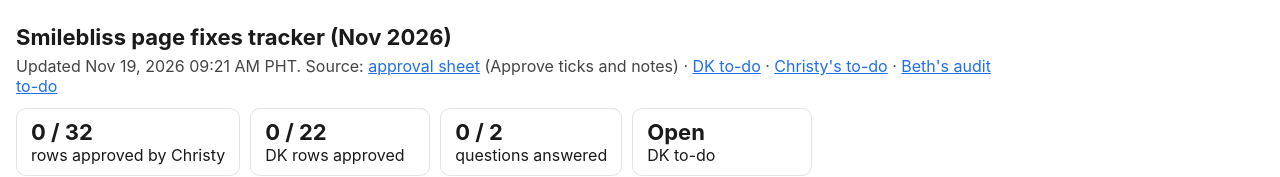
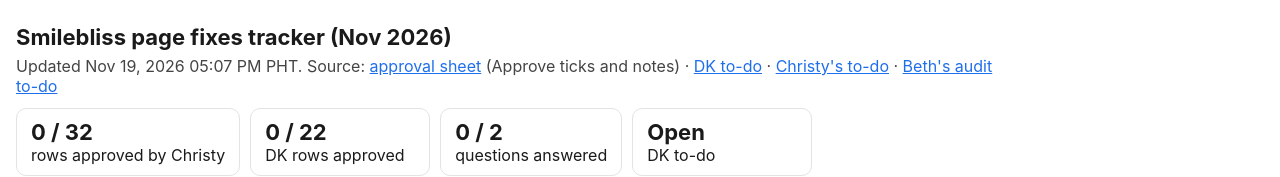
Before and after one commit to cath-ux/smilebliss-dk-tracker, a plain HTML site: page index.html in a window 1280 px wide. Shown: the top 177 px of the page. Drawn offline with Linux system fonts and the light colour scheme.

Commit message:
Update tracker

```diff
--- a/index.html
+++ b/index.html
@@ -8,7 +8,7 @@ td{padding:9px;border-bottom:1px solid #e3e3e3;vertical-align:top}tr:nth-child(e
 .s{color:#fff;padding:3px 8px;border-radius:10px;font-size:12px;white-space:nowrap}.x{color:#555;font-size:12px}
 a{color:#1f6feb}.dk{background:#fff8e6;border:1px solid #f0d9a6;border-radius:10px;padding:10px 14px;margin:0 0 16px;max-width:1000px}</style></head><body>
 <h1>Smilebliss page fixes tracker (Nov 2026)</h1>
-<p>Updated Nov 19, 2026 09:21 AM PHT. Source: <a href="https://docs.google.com/spreadsheets/d/10bdZ5jYZlM0Lk-yVLTUu_URFurq5VY-kKe2G8ayiiVI/edit?gid=1023137942#gid=1023137942" target="_blank">approval sheet</a> (Approve ticks and notes) · <a href="https://app.basecamp.com/4238785/buckets/12544244/todos/10497543393" target="_blank">DK to-do</a> · <a href="https://app.basecamp.com/4238785/buckets/31123020/todos/10474698922" target="_blank">Christy's to-do</a> · <a href="https://app.basecamp.com/4238785/buckets/45629231/todos/10474215473" target="_blank">Beth's audit to-do</a></p>
+<p>Updated Nov 19, 2026 05:07 PM PHT. Source: <a href="https://docs.google.com/spreadsheets/d/10bdZ5jYZlM0Lk-yVLTUu_URFurq5VY-kKe2G8ayiiVI/edit?gid=1023137942#gid=1023137942" target="_blank">approval sheet</a> (Approve ticks and notes) · <a href="https://app.basecamp.com/4238785/buckets/12544244/todos/10497543393" target="_blank">DK to-do</a> · <a href="https://app.basecamp.com/4238785/buckets/31123020/todos/10474698922" target="_blank">Christy's to-do</a> · <a href="https://app.basecamp.com/4238785/buckets/45629231/todos/10474215473" target="_blank">Beth's audit to-do</a></p>
 <div class=k><div><b>0 / 32</b>rows approved by Christy</div><div><b>0 / 22</b>DK rows approved</div><div><b>0 / 2</b>questions answered</div><div><b>Open</b>DK to-do</div></div>
 <div class=dk><b>DK status:</b> holding all rows until Christy approves (since Nov 16). <b>Latest DK reply:</b> No reply from DK yet.</div>
 <div style="overflow-x:auto"><table style="min-width:980px"><tr><th>#</th><th>Page</th><th>Change</th><th>Who</th><th>Approved</th><th>Status</th><th>Brian's WO</th><th>Notes</th></tr>
```
